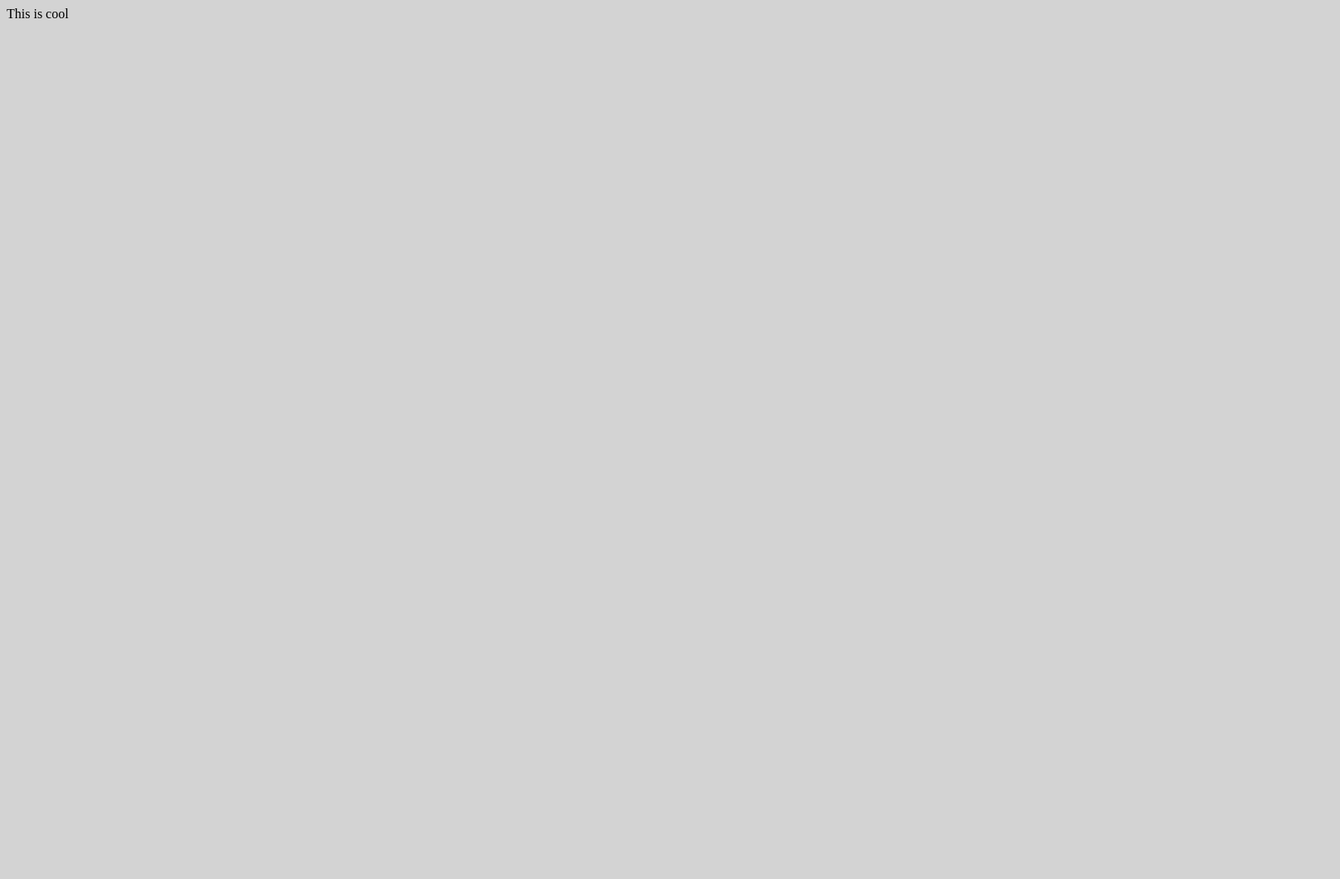
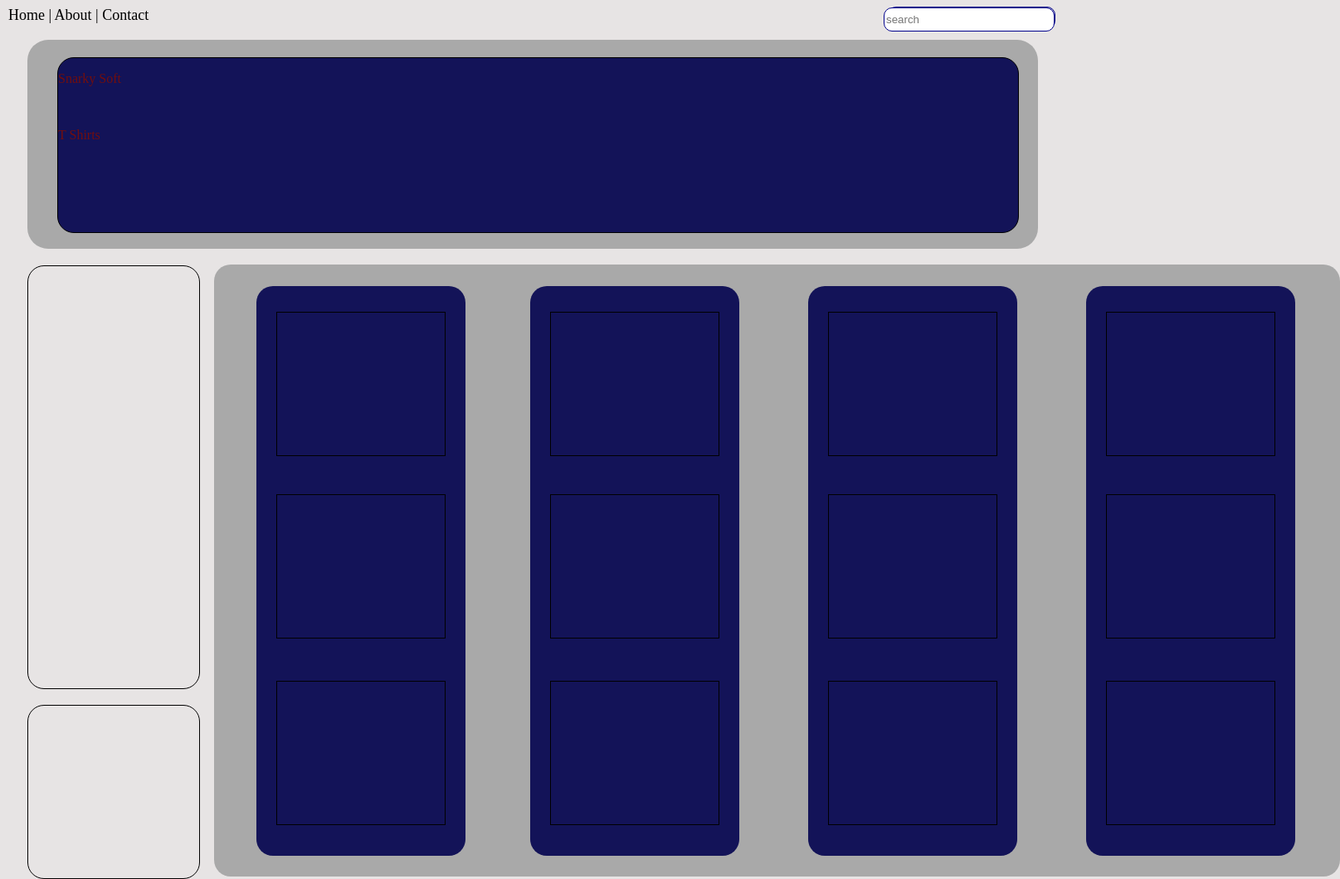
Before and after one commit to AngieCreed/firstWebsite, a plain HTML site: page index.html in a window 1280 px wide. Shown: the whole page at 83% size, 1615 px wide, since content can reach past the window. Before the commit the page ends 800 px from the top, so only its background shows below. Drawn offline with Linux system fonts and the light colour scheme.

Commit message:
site structure

```diff
--- a/index.html
+++ b/index.html
@@ -4,23 +4,54 @@
     <meta charset="UTF-8">
     <meta name="viewport" content="width=device-width, initial-scale=1.0">
     <meta http-equiv="X-UA-Compatible" content="ie=edge">
-    <title>First Website</title>
+    <title>Snarky Soft T-Shirts</title>
+    <link rel="stylesheet" type="text/css" href="tshirt.css">
 </head>
 <body>
-    <style>
-        body {
-            background: lightgray;
-        }
-        h1 {
-            color: darg green;
-        }
-        #one {
-            border: 1px solid black;
-            border-radius: 1em;
-        }
-    </style>
-    <div id="one>"
-    <h1>This is cool</h1>
+    <div id="wrapper">
+    <header>
+        <div class="navbar">
+        <nav>Home | About | Contact</nav>
+        </div>
+        <div id="search"><input id="search" placeholder="search"></div>
+    </header>
+    <main>
+        <div class="titlebox">
+         <div class="companytitle">
+            <p>Snarky Soft</p><br>
+            <p>T Shirts</p>
+         </div>
+    </div>
+    </main>
+    <aside>
+    <div class="links">
+
+    </div>
+    </aside>
+    <div class="testimonials"></div>
+    <div class="categorysamples">
+        <div class="group1">
+            <div class="movielines"></div>
+            <div class="puns"></div>
+            <div class="justfunny"></div>
+        </div>
+        <div class="group2">
+            <div class="tvquotes"></div>
+            <div class="insults"></div>
+            <div class="currentpop"></div>
+        </div>
+        <div class="group3">
+            <div class="puresarcasm"></div>
+            <div class="techgamers"></div>
+            <div class="thinking2"></div>
+        </div>
+        <div class="group4">
+            <div class="holiday"></div>
+            <div class="thinking1"></div>
+            <div class="designown"></div>
+    <div class="bottomcontainer"></div>
+    <footer></footer>
+    </div>
 
 
 </body>
--- /dev/null
+++ b/tshirt.css
@@ -0,0 +1,280 @@
+body {
+    background: rgba(39, 15, 15, 0.11);
+}
+
+/* #wrapper {
+    width: 1000px;
+    height: auto;
+    margin-left: auto;
+    margin-right: auto;
+} */
+
+/* .header {
+
+} */
+
+
+ .navbar {
+    left: 10px;
+    right: 14px;
+    width: 237px;
+    height: 40px;
+    font-size: 18px;
+    position: absolute;
+}
+
+#search {
+    border: 1px solid darkblue;
+    border-radius: 10px;
+    width: 200px;
+    height: 25px;
+    float: right;
+}
+/*
+.maincontainer {
+   width: 90%;
+   height: 1146px;
+   border: 1px solid black;
+   position: absolute;
+   margin: 50px 50px 20px 50px;
+   padding: 10px 10px 10px 10px
+}
+*/
+.titlebox {
+    background: darkgray;
+    position: absolute;
+    margin: 40px 25px 25px 25px;
+    padding: 1px 1px 1px 1px;
+    height: 250px;
+    width: 95%;
+    float: left;
+    color: rgb(114, 14, 14);
+    border-radius: 25px;
+}
+
+.companytitle {
+    margin: 20px 20px 15px 35px;
+    height: 210px;
+    width: 95%;
+    border: 1px solid black;
+    z-index: 1;
+    position: absolute;
+    background: rgb(19, 19, 88);
+    border-radius: 20px;
+}
+
+ .links {
+    border: 1px solid black;
+    position: absolute;
+    margin: 20px 25px 25px 25px;
+    padding: 1px 1px 1px 1px;
+    width: 204px;
+    top:300px;
+    height: 507px;
+    border-radius: 20px;
+}
+
+
+.testimonials {
+    border: 1px solid black;
+    position: absolute;
+    margin: 20px 0px 25px 25px;
+    padding: 1px 1px 1px 1px;
+    width: 204px;
+    top:830px;
+    height: 206px;
+    border-radius: 20px;
+
+}
+
+.categorysamples {
+    margin-left: 306px;
+    margin-right: 264px;
+    width: 1355px;
+    height: 736px;
+    z-index: 1;
+    margin: 311px 25px 25px 250px;
+    padding: 1px 1px 1px 1px;
+    position: absolute;
+    background: darkgray;
+    border-radius: 20px;
+}
+
+.group1 {
+    margin: 25px 0px 25px 50px;
+    padding: 1px 1px 1px 1px;
+    width: 250px;
+    height: 685px;
+    z-index: 2;
+    position: absolute;
+    background: rgb(19, 19, 88);
+    border-radius: 20px;
+
+}
+
+ .movielines {
+    margin: 30px 15px 25px 23px;
+    padding: 1px 1px 1px 1px;
+    width: 200px;
+    height: 170px;
+    border: 1px solid black;
+    z-index: 3;
+    position: absolute;
+}
+
+.puns {
+    margin: 250px 15px 25px 23px;
+    padding: 1px 1px 1px 1px;
+    width: 200px;
+    height: 170px;
+    border: 1px solid black;
+    z-index: 3;
+    position: absolute;
+}
+
+.justfunny {
+    margin: 475px 15px 25px 23px;
+    padding: 1px 1px 1px 1px;
+    width: 200px;
+    height: 170px;
+    border: 1px solid black;
+    z-index: 3;
+    position: absolute;
+}
+
+.group2 {
+    margin: 25px 40px 25px 380px;
+    padding: 1px 1px 1px 1px;
+    width: 250px;
+    height: 685px;
+    z-index: 2;
+    position: absolute;
+    background: rgb(19, 19, 88);
+    border-radius: 20px;
+
+}
+
+.tvquotes {
+    margin: 30px 15px 25px 23px;
+    padding: 1px 1px 1px 1px;
+    width: 200px;
+    height: 170px;
+    border: 1px solid black;
+    z-index: 2;
+    position: absolute;
+}
+
+.insults {
+    margin: 250px 15px 25px 23px;
+    padding: 1px 1px 1px 1px;
+    width: 200px;
+    height: 170px;
+    border: 1px solid black;
+    z-index: 2;
+    position: absolute;
+}
+
+.currentpop {
+    margin: 475px 15px 25px 23px;
+    padding: 1px 1px 1px 1px;
+    width: 200px;
+    height: 170px;
+    border: 1px solid black;
+    z-index: 2;
+    position: absolute;
+}
+
+.group3 {
+    margin: 25px 25px 25px 715px;
+    padding: 1px 1px 1px 1px;
+    width: 250px;
+    height: 685px;
+    z-index: 2;
+    position: absolute;
+    background: rgb(19, 19, 88);
+    border-radius: 20px;
+
+}
+
+.puresarcasm {
+    margin: 30px 15px 25px 23px;
+    padding: 1px 1px 1px 1px;
+    width: 200px;
+    height: 170px;
+    border: 1px solid black;
+    z-index: 2;
+    position: absolute;
+}
+
+.techgamers {
+    margin: 250px 15px 25px 23px;
+    padding: 1px 1px 1px 1px;
+    width: 200px;
+    height: 170px;
+    border: 1px solid black;
+    z-index: 3;
+    position: absolute;
+}
+
+.thinking2 {
+    margin: 475px 15px 25px 23px;
+    padding: 1px 1px 1px 1px;
+    width: 200px;
+    height: 170px;
+    border: 1px solid black;
+    z-index: 3;
+    position: absolute;
+}
+
+.group4 {
+    margin: 25px 25px 25px 1050px;
+    padding: 1px 1px 1px 1px;
+    width: 250px;
+    height: 685px;
+    z-index: 2;
+    position: absolute;
+    background: rgb(19, 19, 88);
+    border-radius: 20px;
+
+}
+.holiday {
+    margin: 30px 15px 25px 23px;
+    padding: 1px 1px 1px 1px;
+    width: 200px;
+    height: 170px;
+    border: 1px solid black;
+    z-index: 2;
+    position: absolute;
+}
+
+.thinking1 {
+    margin: 250px 15px 25px 23px;
+    padding: 1px 1px 1px 1px;
+    width: 200px;
+    height: 170px;
+    border: 1px solid black;
+    z-index: 3;
+    position: absolute;
+}
+
+.designown {
+    margin: 475px 15px 25px 23px;
+    padding: 1px 1px 1px 1px;
+    width: 200px;
+    height: 170px;
+    border: 1px solid black;
+    z-index: 3;
+    position: absolute;
+}
+
+/*
+.bottomcontainer {
+    margin: 475px 15px 25px 23px;
+    padding: 1px 1px 1px 1px;
+    width: 1254px;
+    height: 170px;
+    border: solid black;
+    z-index: 1;
+    float: left;
+}
+*/
```
Also changed, not shown: tshirt.js (added).
